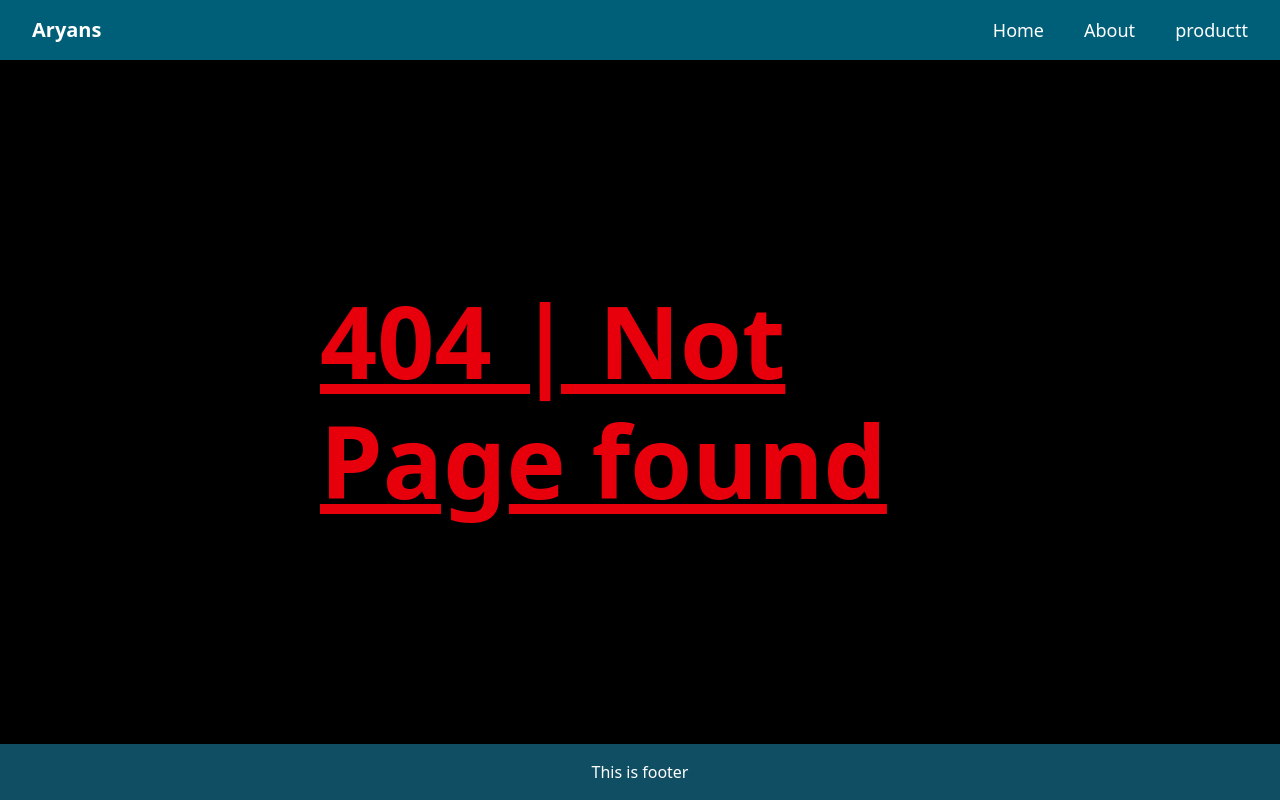
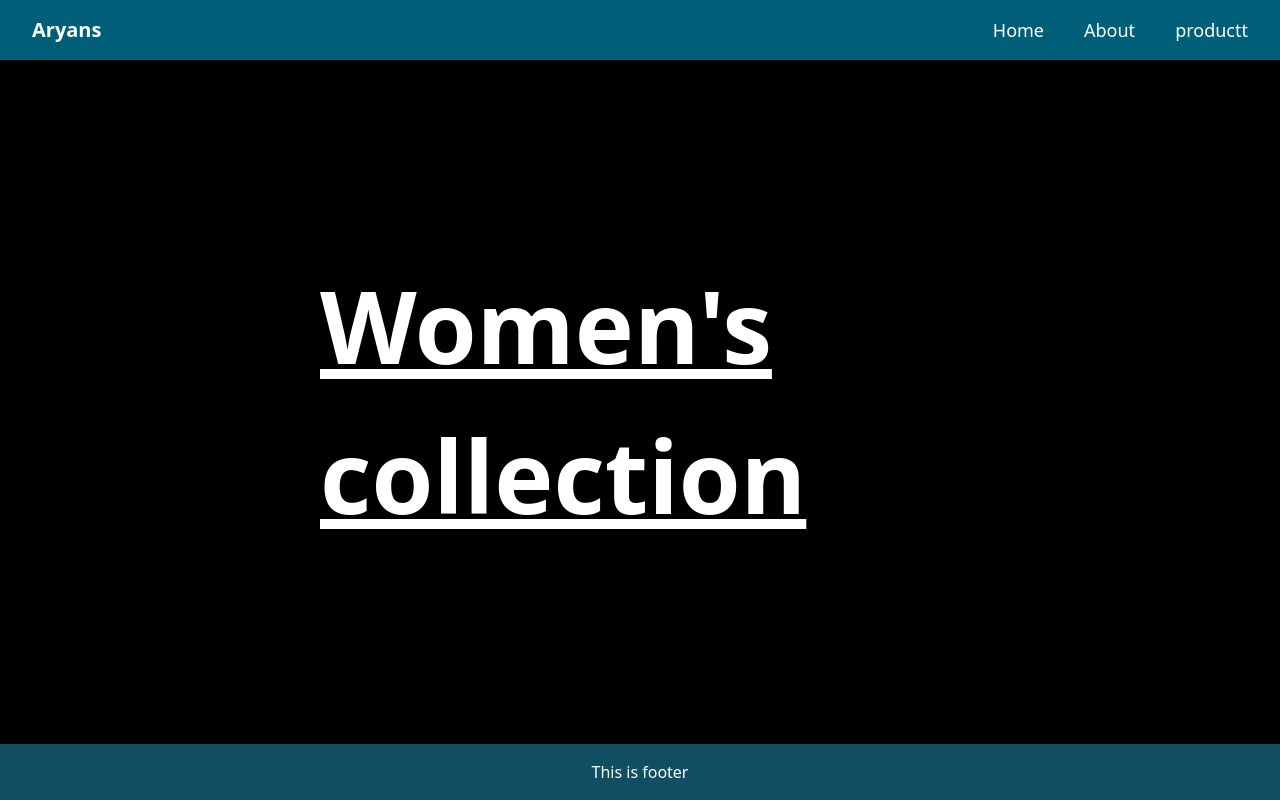
Before and after one commit to aaaryanpatel/reactt, a React (Vite) app in the folder 22-Advancing-routing/: page /product/women in a window 1280 px wide. Before the commit this address had no page. Built offline with nearby package versions, Linux system fonts and the light colour scheme.

Commit message:
Added womens collection

```diff
--- a/22-Advancing-routing/src/App.jsx
+++ b/22-Advancing-routing/src/App.jsx
@@ -7,6 +7,7 @@ import About from './pages/About'
 import { Route, Routes} from 'react-router-dom'
 import NotFound from './pages/NotFound'
 import Men from './pages/Men'
+import Women from './pages/Women'
 
 const App = () => {
   return (
@@ -17,6 +18,8 @@ const App = () => {
         <Route path='/about' element={<About />}/>
         <Route path='/product' element={<Product />}/>
         <Route path='/product/men' element={<Men />}/>
+        <Route path='/product/women' element={<Women />}/>
+
 
         <Route path='/*' element={<NotFound />}/>
 
--- /dev/null
+++ b/22-Advancing-routing/src/pages/Women.jsx
@@ -0,0 +1,11 @@
+import React from 'react'
+
+const Women = () => {
+  return (
+    <div>
+      <h1>Women's collection</h1>
+    </div>
+  )
+}
+
+export default Women
```
